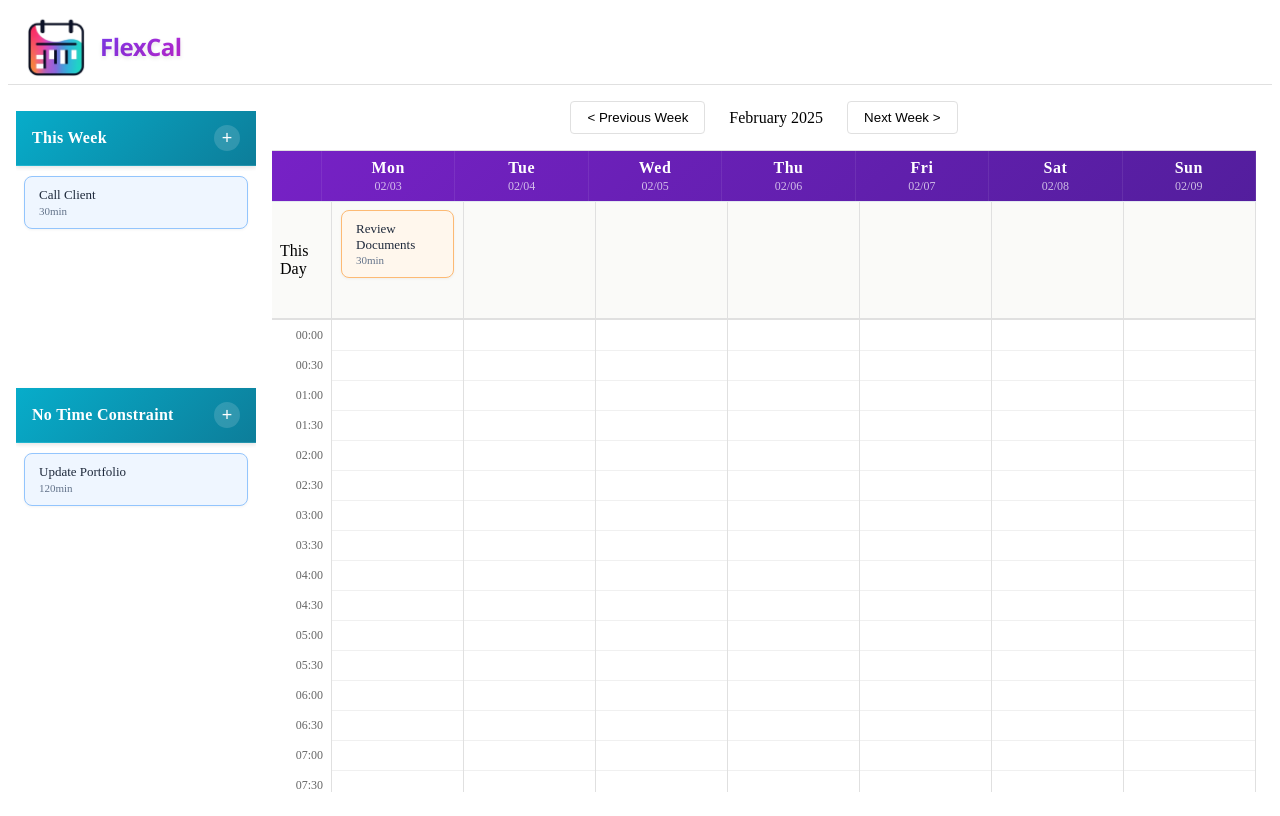
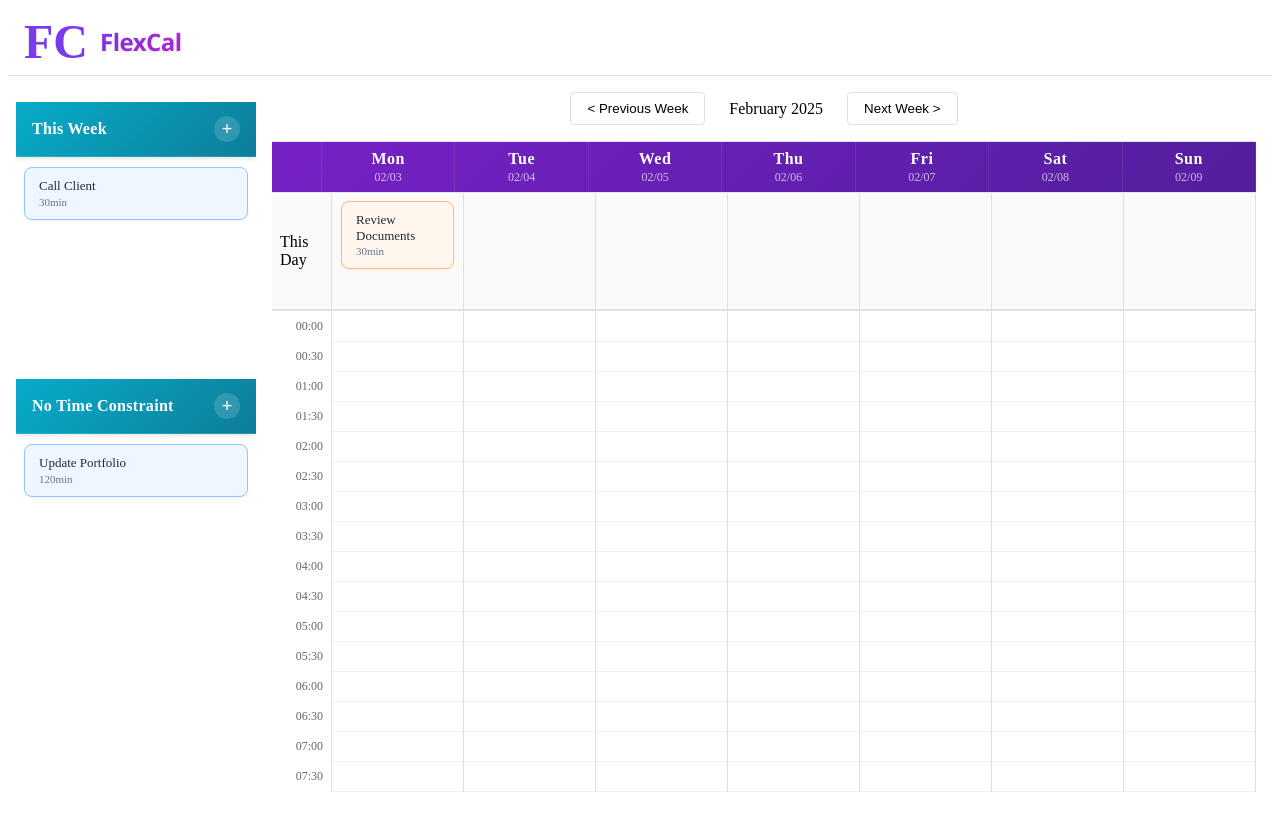
Before and after one commit to psyluo/flexcal, a React (Vite) app: page / in a window 1280 px wide. Built offline with nearby package versions, Linux system fonts and the light colour scheme.

Commit message:
Replace image logo with text logo

```diff
--- a/src/components/shared/Logo.tsx
+++ b/src/components/shared/Logo.tsx
@@ -1,23 +1,20 @@
 import React from 'react';
 import styled from 'styled-components';
-import logoImage from '../../assets/logo.png';
 
 interface LogoProps {
   size?: number;
 }
 
-const LogoImg = styled.img<LogoProps>`
-  width: ${props => props.size || 24}px;
-  height: ${props => props.size || 24}px;
-  object-fit: contain;  // 保持宽高比
+const LogoText = styled.div<LogoProps>`
+  font-size: ${props => props.size ? `${props.size/2}px` : '32px'};
+  font-weight: bold;
+  color: #7c3aed;
 `;
 
 export const Logo: React.FC<LogoProps> = ({ size = 24 }) => {
   return (
-    <LogoImg
-      src={logoImage}
-      size={64}
-      alt="FlexCal Logo"
-    />
+    <LogoText size={size}>
+      FC
+    </LogoText>
   );
 };
```
